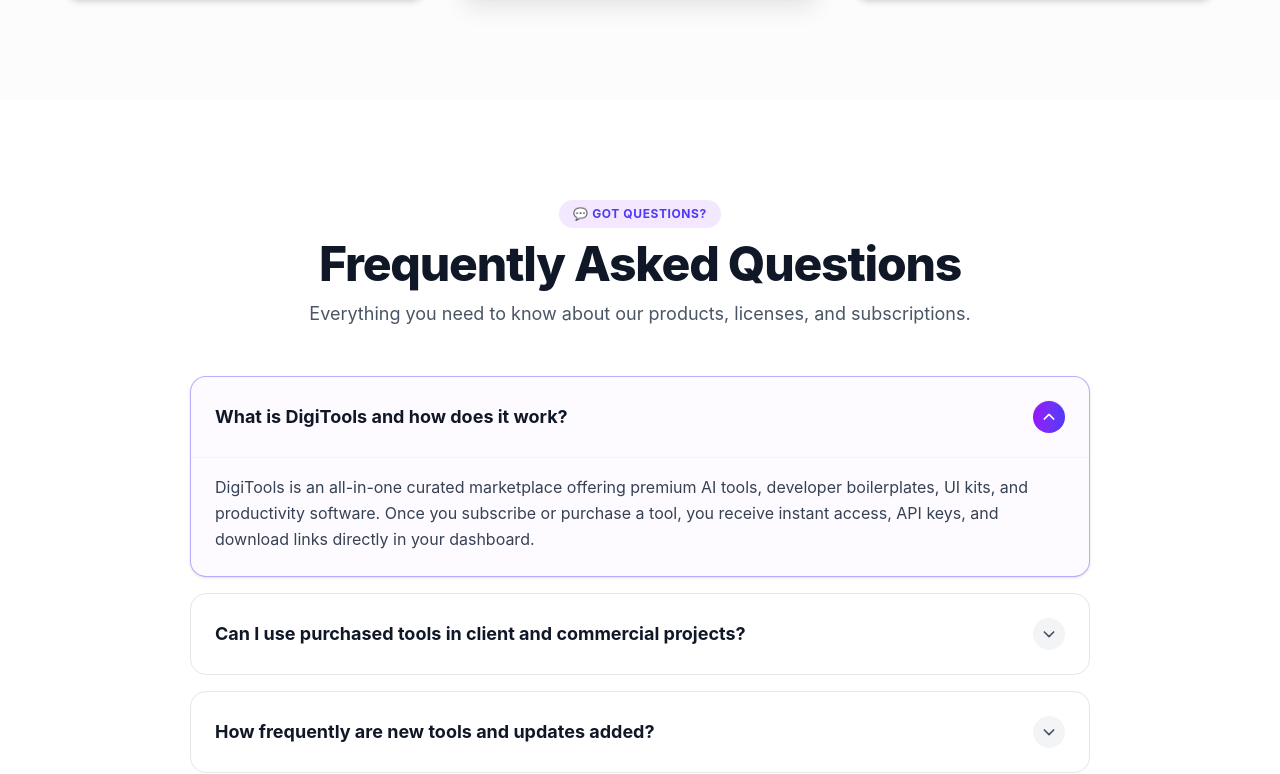
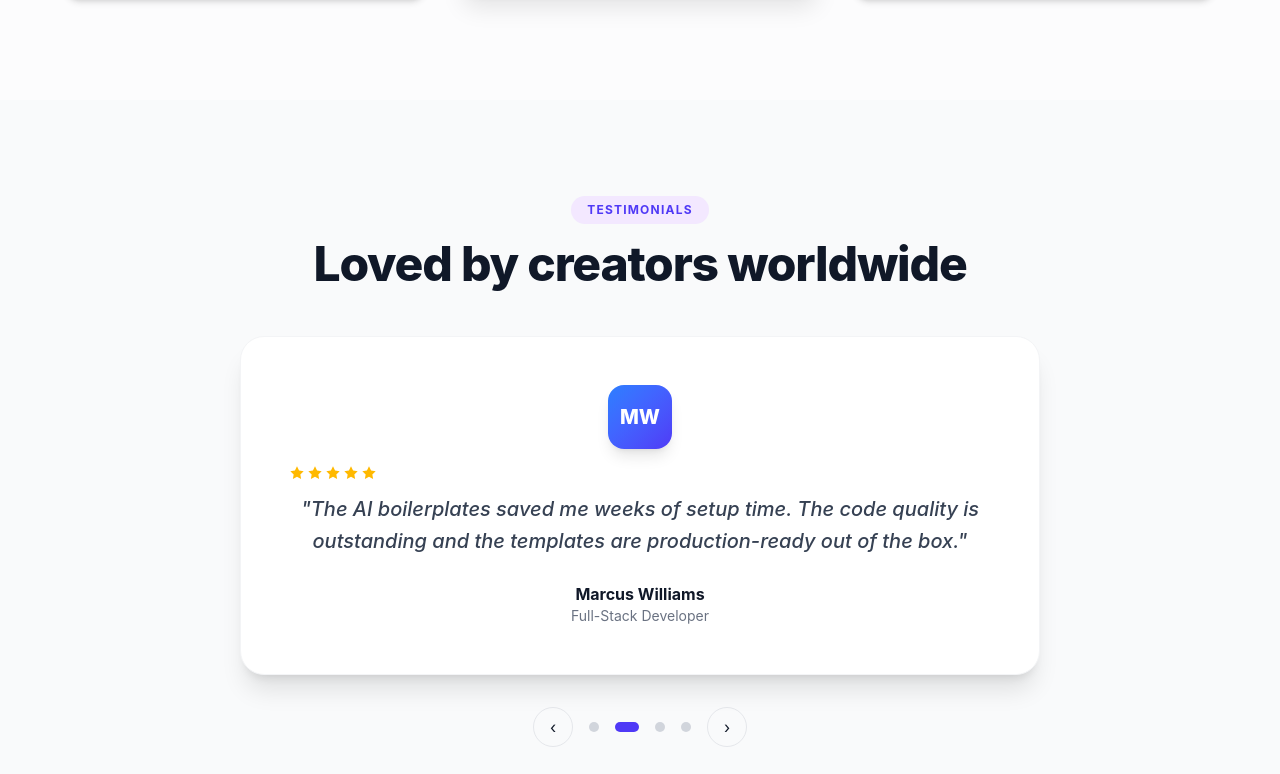
Before and after one commit to ArifKhanEver/DigiTools-Platform, a React (Vite) app: page / in a window 1280 px wide. Shown: the part 4128-4902 px from the top of the page. Built offline with nearby package versions, Linux system fonts and the light colour scheme.

Commit message:
feat: add auto-rotating Testimonials carousel section with dot navigation

```diff
--- a/src/App.jsx
+++ b/src/App.jsx
@@ -5,6 +5,7 @@
 import Counter from './components/Counter';
 import Steps from './components/Steps';
 import Pricing from './components/Pricing';
+import Testimonials from './components/Testimonials';
 import FAQ from './components/FAQ';
 import Workflow from './components/Workflow';
 import Footer from './components/Footer';
@@ -52,6 +53,7 @@
 
         <Steps />
         <Pricing />
+        <Testimonials />
         <FAQ />
         <Workflow />
       </main>
--- /dev/null
+++ b/src/components/Testimonials.jsx
@@ -0,0 +1,120 @@
+import React, { useState, useEffect, useRef } from 'react';
+
+const testimonials = [
+    {
+        name: 'Sarah Chen',
+        role: 'Product Designer at Stripe',
+        avatar: 'SC',
+        color: 'from-violet-500 to-purple-600',
+        rating: 5,
+        text: 'DigiTools completely transformed how I source design assets. The quality and variety is unmatched — I find everything I need in one place.',
+    },
+    {
+        name: 'Marcus Williams',
+        role: 'Full-Stack Developer',
+        avatar: 'MW',
+        color: 'from-blue-500 to-indigo-600',
+        rating: 5,
+        text: 'The AI boilerplates saved me weeks of setup time. The code quality is outstanding and the templates are production-ready out of the box.',
+    },
+    {
+        name: 'Priya Sharma',
+        role: 'Startup Founder',
+        avatar: 'PS',
+        color: 'from-pink-500 to-rose-600',
+        rating: 5,
+        text: 'Incredible value. We went from idea to launch in 2 weeks using DigiTools templates and AI kits. Highly recommend to any startup team.',
+    },
+    {
+        name: 'James Okafor',
+        role: 'UI/UX Freelancer',
+        avatar: 'JO',
+        color: 'from-emerald-500 to-teal-600',
+        rating: 5,
+        text: 'My clients are always impressed with how fast I deliver high-quality work. DigiTools is my unfair advantage as a freelancer.',
+    },
+];
+
+const StarRating = ({ count }) => (
+    <div className="flex gap-0.5 mb-3">
+        {Array.from({ length: count }).map((_, i) => (
+            <svg key={i} className="w-4 h-4 fill-amber-400 text-amber-400" viewBox="0 0 24 24">
+                <path d="M12 2l3.09 6.26L22 9.27l-5 4.87 1.18 6.88L12 17.77l-6.18 3.25L7 14.14 2 9.27l6.91-1.01L12 2z" />
+            </svg>
+        ))}
+    </div>
+);
+
+const Testimonials = () => {
+    const [active, setActive] = useState(0);
+    const timer = useRef(null);
+
+    const next = () => setActive(p => (p + 1) % testimonials.length);
+    const prev = () => setActive(p => (p - 1 + testimonials.length) % testimonials.length);
+
+    useEffect(() => {
+        timer.current = setInterval(next, 5000);
+        return () => clearInterval(timer.current);
+    }, []);
+
+    const t = testimonials[active];
+
+    return (
+        <section id="testimonials" className="bg-gray-50 py-16 md:py-24 scroll-mt-20">
+            <div className="max-w-[90%] md:max-w-[800px] mx-auto text-center">
+                <span className="inline-block bg-purple-100 text-[#4F39F6] text-xs font-bold uppercase tracking-widest px-4 py-1.5 rounded-full mb-4">
+                    Testimonials
+                </span>
+                <h2 className="text-3xl md:text-5xl font-extrabold text-gray-900 tracking-tight mb-12">
+                    Loved by creators worldwide
+                </h2>
+
+                <div className="relative bg-white rounded-3xl shadow-xl border border-gray-100 p-8 md:p-12 transition-all duration-500">
+                    {/* Avatar */}
+                    <div className={`w-16 h-16 rounded-2xl bg-gradient-to-br ${t.color} flex items-center justify-center text-white font-extrabold text-xl mx-auto mb-4 shadow-lg`}>
+                        {t.avatar}
+                    </div>
+
+                    <StarRating count={t.rating} />
+
+                    <blockquote className="text-gray-700 text-lg md:text-xl font-medium leading-relaxed mb-6 italic">
+                        "{t.text}"
+                    </blockquote>
+
+                    <div>
+                        <p className="font-bold text-gray-900">{t.name}</p>
+                        <p className="text-sm text-gray-500">{t.role}</p>
+                    </div>
+                </div>
+
+                {/* Controls */}
+                <div className="flex items-center justify-center gap-4 mt-8">
+                    <button
+                        onClick={prev}
+                        className="w-10 h-10 rounded-full border border-gray-200 flex items-center justify-center hover:border-[#4F39F6] hover:text-[#4F39F6] transition-colors"
+                        aria-label="Previous testimonial"
+                    >
+                        ‹
+                    </button>
+                    {testimonials.map((_, i) => (
+                        <button
+                            key={i}
+                            onClick={() => setActive(i)}
+                            className={`w-2.5 h-2.5 rounded-full transition-all ${i === active ? 'bg-[#4F39F6] w-6' : 'bg-gray-300'}`}
+                            aria-label={`Go to testimonial ${i + 1}`}
+                        />
+                    ))}
+                    <button
+                        onClick={next}
+                        className="w-10 h-10 rounded-full border border-gray-200 flex items-center justify-center hover:border-[#4F39F6] hover:text-[#4F39F6] transition-colors"
+                        aria-label="Next testimonial"
+                    >
+                        ›
+                    </button>
+                </div>
+            </div>
+        </section>
+    );
+};
+
+export default Testimonials;
```
